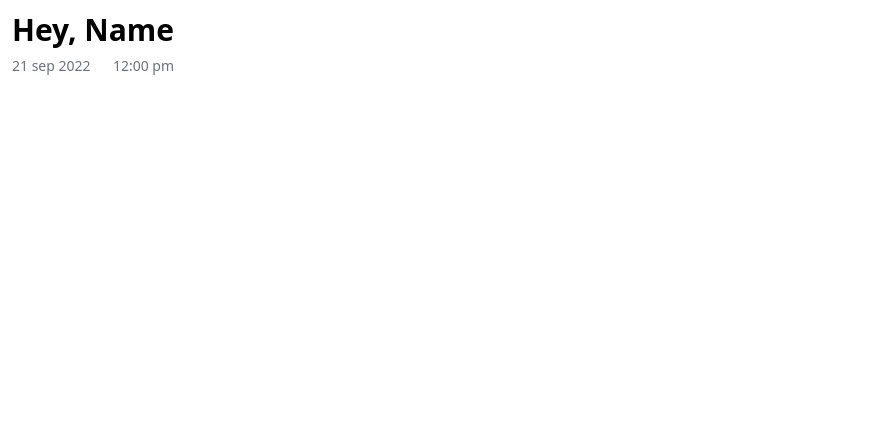
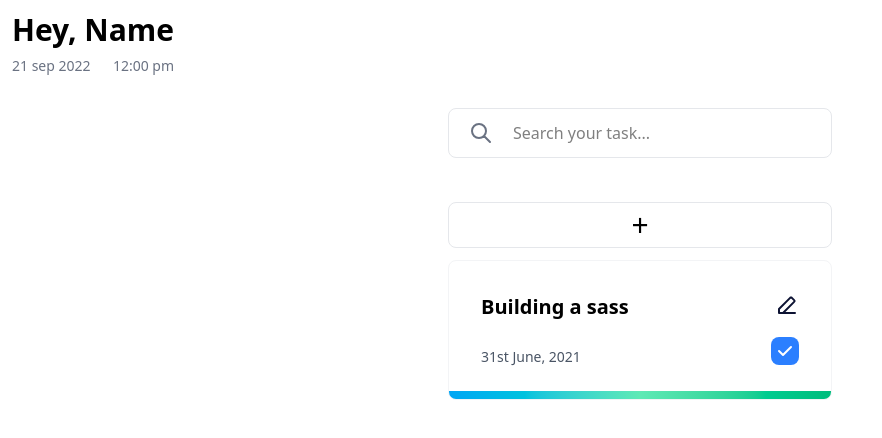
Before and after one commit to torikallcode/Simply_start, a React (Vite) app in the folder frontend/: page / in a window 1280 px wide. Shown: the top 438 px of the page, without its empty margins (0-882 px from the left). Built offline with nearby package versions, Linux system fonts and the light colour scheme.

Commit message:
update home.jsx

```diff
--- a/frontend/src/pages/home.jsx
+++ b/frontend/src/pages/home.jsx
@@ -1,10 +1,21 @@
+import { CardList } from "../components/CardList"
 import { Header } from "../components/Header"
+import { InputSearch } from "../components/InputSearch"
 
 export const Home = () => {
   return (
     <div className="p-3">
-      <Header />
-
+      <div className="mb-5">
+        <Header />
+      </div>
+      <div className="flex flex-col justify-center py-3 max-w-sm mx-auto">
+        <InputSearch
+          className={"mb-11"}
+        />
+        <button
+          className="bg-ashGray1 border border-gray-200 rounded-lg py-1 text-hitam px-5 font-poppins text-center text-3xl mb-3">+</button>
+        <CardList />
+      </div>
     </div>
   )
 }
```
